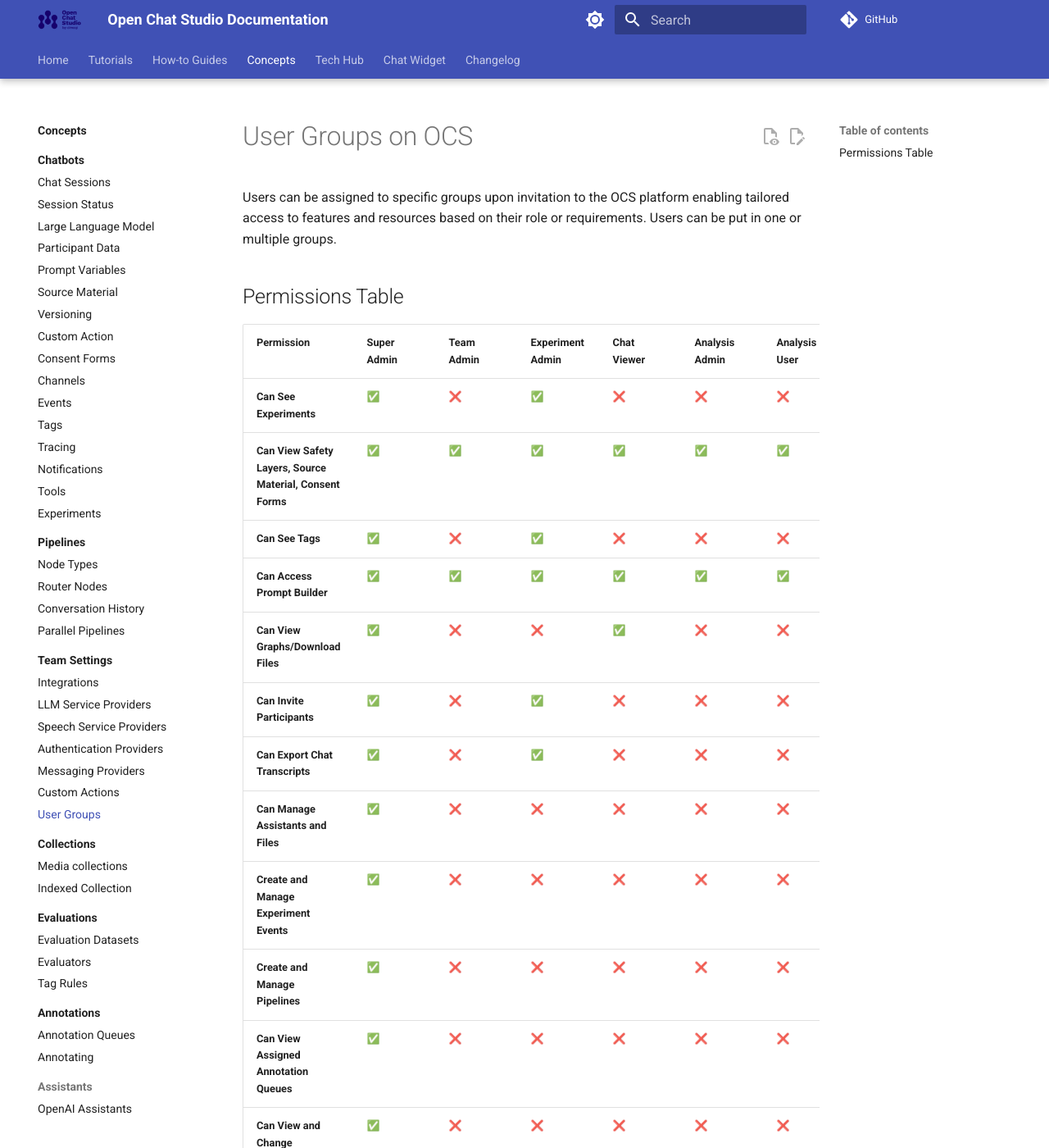
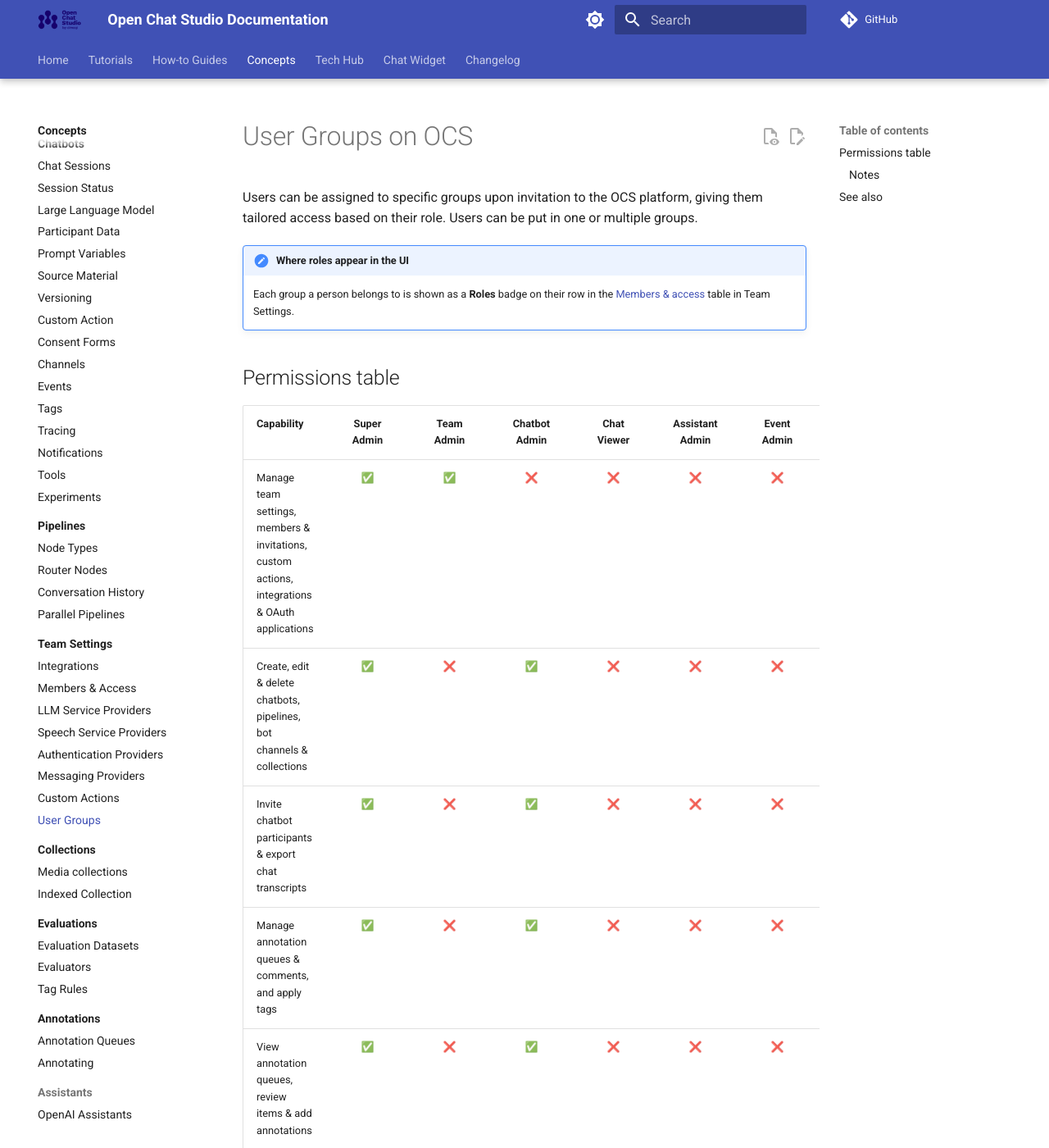
Before and after one commit to dimagi/open-chat-studio-docs, an MkDocs documentation site: the page built from docs/concepts/team/groups.md, in a window 1280 px wide and 1400 px high. Shown: the whole window at 82% size. Built offline with MkDocs 1.6.1 and Material for MkDocs 9.7.7, drawn with Linux system fonts in a browser that asks for light colours; a script that is not in the unit is left out; comment, search, counter and statistics services are not loaded; some of the changed text lies outside the part shown.

Commit message:
Phase 3- New member access pg (draft created by Claude with /write-docs)

```diff
--- a/docs/concepts/team/groups.md
+++ b/docs/concepts/team/groups.md
@@ -1,24 +1,33 @@
 # User Groups on OCS
 
-Users can be assigned to specific groups upon invitation to the OCS platform enabling tailored access to features and resources based on their role or requirements. Users can be put in one or multiple groups.
+Users can be assigned to specific groups upon invitation to the OCS platform, giving them tailored access based on their role.
+Users can be put in one or multiple groups.
 
-## Permissions Table
+!!! note "Where roles appear in the UI"
+    Each group a person belongs to is shown as a **Roles** badge on their row in the [Members & access](members.md) table in Team Settings.
 
-| Permission                                       | Super Admin         | Team Admin | Experiment Admin | Chat Viewer | Analysis Admin | Analysis User | Assistant Admin | Event Admin | Pipeline Admin | Annotation Reviewer |
-|-------------------------------------------------|--------------------|------------|-----------------|-------------|---------------|--------------|----------------|-------------|---------------|---------------------|
-| **Can See Experiments**                         | ✅                 | ❌         | ✅              | ❌          | ❌            | ❌           | ❌             | ❌          | ❌            | ❌                  |
-| **Can View Safety Layers, Source Material, Consent Forms** | ✅ | ✅ | ✅ | ✅ | ✅ | ✅ | ✅ | ✅ | ✅ | ❌ |
-| **Can See Tags**                                 | ✅                 | ❌         | ✅              | ❌          | ❌            | ❌           | ❌             | ❌          | ❌            | ❌                  |
-| **Can Access Prompt Builder**                   | ✅                 | ✅         | ✅              | ✅          | ✅            | ✅           | ✅             | ✅          | ✅            | ❌                  |
-| **Can View Graphs/Download Files**              | ✅                 | ❌         | ❌              | ✅          | ❌            | ❌           | ❌             | ❌          | ❌            | ❌                  |
-| **Can Invite Participants**                     | ✅                 | ❌         | ✅              | ❌          | ❌            | ❌           | ❌             | ❌          | ❌            | ❌                  |
-| **Can Export Chat Transcripts**                 | ✅                 | ❌         | ✅              | ❌          | ❌            | ❌           | ❌             | ❌          | ❌            | ❌                  |
-| **Can Manage Assistants and Files**             | ✅                 | ❌         | ❌              | ❌          | ❌            | ❌           | ✅             | ❌          | ❌            | ❌                  |
-| **Create and Manage Experiment Events**         | ✅                 | ❌         | ❌              | ❌          | ❌            | ❌           | ❌             | ✅          | ❌            | ❌                  |
-| **Create and Manage Pipelines**                 | ✅                 | ❌         | ❌              | ❌          | ❌            | ❌           | ❌             | ❌          | ✅            | ❌                  |
-| **Can View Assigned Annotation Queues**         | ✅                 | ❌         | ❌              | ❌          | ❌            | ❌           | ❌             | ❌          | ❌            | ✅                  |
-| **Can View and Change Annotation Queue Items**  | ✅                 | ❌         | ❌              | ❌          | ❌            | ❌           | ❌             | ❌          | ❌            | ✅                  |
-| **Can Add Annotations**                         | ✅                 | ❌         | ❌              | ❌          | ❌            | ❌           | ❌             | ❌          | ❌            | ✅                  |
-| **Can View Annotation Aggregate Results**       | ✅                 | ❌         | ❌              | ❌          | ❌            | ❌           | ❌             | ❌          | ❌            | ✅                  |
-| **Can Manage Annotation Queues**                | ✅                 | ❌         | ❌              | ❌          | ❌            | ❌           | ❌             | ❌          | ❌            | ❌                  |
-| **Additional Notes**                         | **Full Access, Default Role** | - | **Cannot see sessions** | - | - | - | - | - | - | **Annotation queues only; cannot manage queues, add sessions, export results, or access other app areas** |
+## Permissions table
+
+| Capability                                                          | Super Admin | Team Admin | Chatbot Admin | Chat Viewer | Assistant Admin | Event Admin | Evaluation Admin | Annotation Reviewer |
+|----------------------------------------------------------------------|:-----------:|:----------:|:--------------:|:------------:|:-----------------:|:--------------:|:-------------------:|:----------------------:|
+| Manage team settings, members & invitations, custom actions, integrations & OAuth applications | ✅ | ✅ | ❌ | ❌ | ❌ | ❌ | ❌ | ❌ |
+| Create, edit & delete chatbots, pipelines, bot channels & collections   | ✅ | ❌ | ✅ | ❌ | ❌ | ❌ | ❌ | ❌ |
+| Invite chatbot participants & export chat transcripts                  | ✅ | ❌ | ✅ | ❌ | ❌ | ❌ | ❌ | ❌ |
+| Manage annotation queues & comments, and apply tags                    | ✅ | ❌ | ✅ | ❌ | ❌ | ❌ | ❌ | ❌ |
+| View annotation queues, review items & add annotations                 | ✅ | ❌ | ✅ | ❌ | ❌ | ❌ | ❌ | ✅ |
+| View chat transcripts and sessions (read-only)                         | ✅ | ❌ | ❌ | ✅ | ❌ | ❌ | ❌ | ✅ |
+| Manage assistants and their files                                      | ✅ | ❌ | ❌ | ❌ | ✅ | ❌ | ❌ | ❌ |
+| Manage events, triggers & scheduled messages                           | ✅ | ❌ | ❌ | ❌ | ❌ | ✅ | ❌ | ❌ |
+| Manage evaluations, evaluators & datasets                              | ✅ | ❌ | ❌ | ❌ | ❌ | ❌ | ✅ | ❌ |
+
+### Notes
+
+- **Super Admin** grants full access to every team resource and is assigned by default to whoever creates a team.
+- **Chatbot Admin** already has full access to a chatbot's sessions as part of managing it, so the read-only "View chat transcripts and sessions" row above mainly applies to **Chat Viewer** and **Annotation Reviewer**.
+- **Annotation Reviewer** access is limited to annotation queues and chat transcripts — it doesn't include managing queues, chatbots, or other app areas.
+- A team must always keep at least one **Team Admin** (or Super Admin); OCS blocks removing the last one.
+
+## See also
+
+- [Members & Access](members.md)
+- [Team Settings](index.md)
--- a/mkdocs.yml
+++ b/mkdocs.yml
@@ -171,6 +171,7 @@ nav:
     - Team Settings:
       - concepts/team/index.md
       - Integrations: concepts/team/integrations.md
+      - Members & Access: concepts/team/members.md
       - concepts/team/llm_providers.md
       - concepts/team/speech_providers.md
       - concepts/team/authentication_providers.md
```
Also changed, not shown: docs/concepts/team/index.md (+6 -2 lines), docs/concepts/team/members.md (added, +57 -0 lines).
